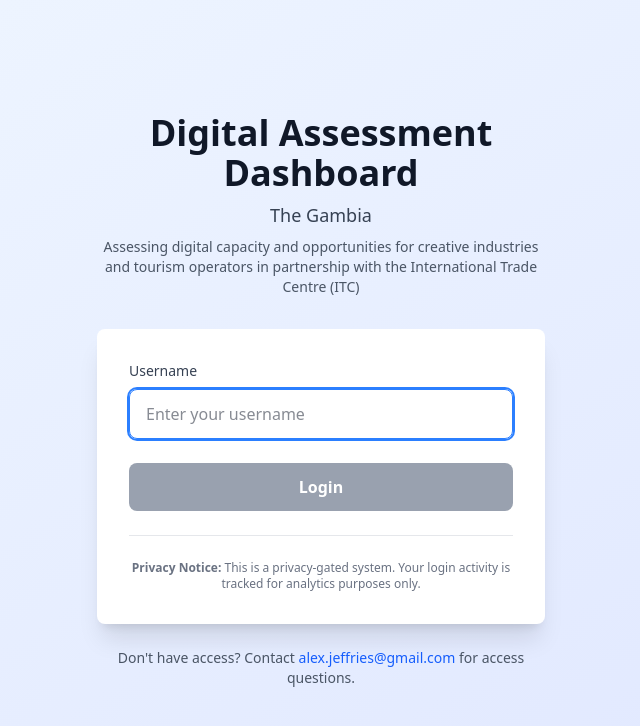
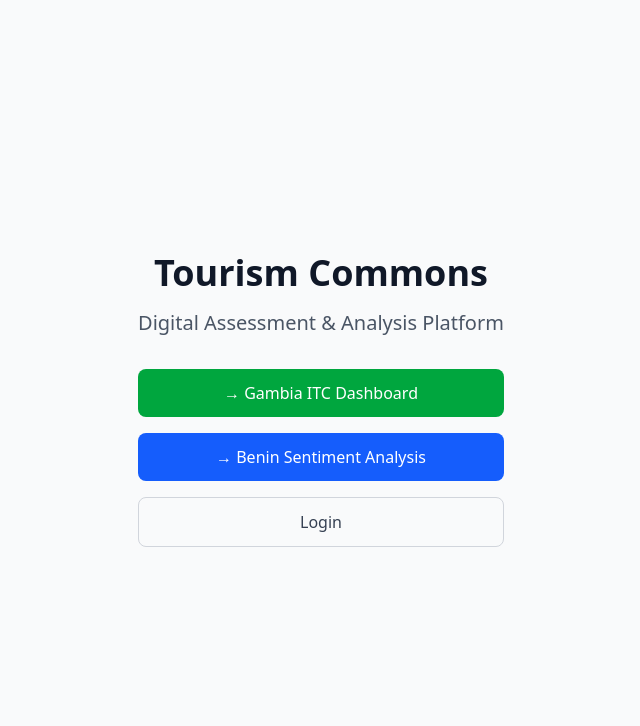
Before and after one commit to jeffries17/tourism-commons, a React (Vite) app in the folder digital_assessment/dashboard/: page / in a window 1280 px wide. Before the commit this address led to /login. Shown: the top 726 px of the page, without its empty margins (319-959 px from the left). Built offline with nearby package versions, Linux system fonts and the light colour scheme.

Commit message:
Add landing page at root, move dashboard to /gambia-itc

```diff
--- a/digital_assessment/dashboard/src/App.tsx
+++ b/digital_assessment/dashboard/src/App.tsx
@@ -39,21 +39,36 @@
         <AuthProvider>
           <DocumentTitle />
           <Routes>
-            {/* Public route - Login */}
+            {/* Public routes */}
             <Route path="/login" element={<Login />} />
-
-            {/* Benin Sentiment - public standalone page */}
             <Route path="/benin-sentiment" element={<BeninSentiment />} />
 
-            {/* Redirect /gambia-itc to root for backward compatibility */}
-            <Route path="/gambia-itc" element={<Navigate to="/" replace />} />
-            <Route path="/gambia-itc/*" element={<Navigate to="/" replace />} />
+            {/* Landing page at root - public */}
+            <Route path="/" element={
+              <div className="min-h-screen bg-gray-50 flex items-center justify-center">
+                <div className="text-center">
+                  <h1 className="text-4xl font-bold text-gray-900 mb-4">Tourism Commons</h1>
+                  <p className="text-xl text-gray-600 mb-8">Digital Assessment & Analysis Platform</p>
+                  <div className="space-y-4">
+                    <a href="/gambia-itc" className="block px-6 py-3 bg-green-600 text-white rounded-lg hover:bg-green-700 transition-colors font-medium">
+                      → Gambia ITC Dashboard
+                    </a>
+                    <a href="/benin-sentiment" className="block px-6 py-3 bg-blue-600 text-white rounded-lg hover:bg-blue-700 transition-colors font-medium">
+                      → Benin Sentiment Analysis
+                    </a>
+                    <a href="/login" className="block px-6 py-3 border border-gray-300 text-gray-700 rounded-lg hover:bg-gray-50 transition-colors font-medium">
+                      Login
+                    </a>
+                  </div>
+                </div>
+              </div>
+            } />
 
             {/* Protected routes - require authentication */}
             <Route element={<DashboardLayout />}>
-              {/* Home - redirects based on role */}
+              {/* Gambia ITC dashboard */}
               <Route
-                path="/"
+                path="/gambia-itc"
                 element={
                   <ProtectedRoute>
                     <ParticipantRedirect>
```
